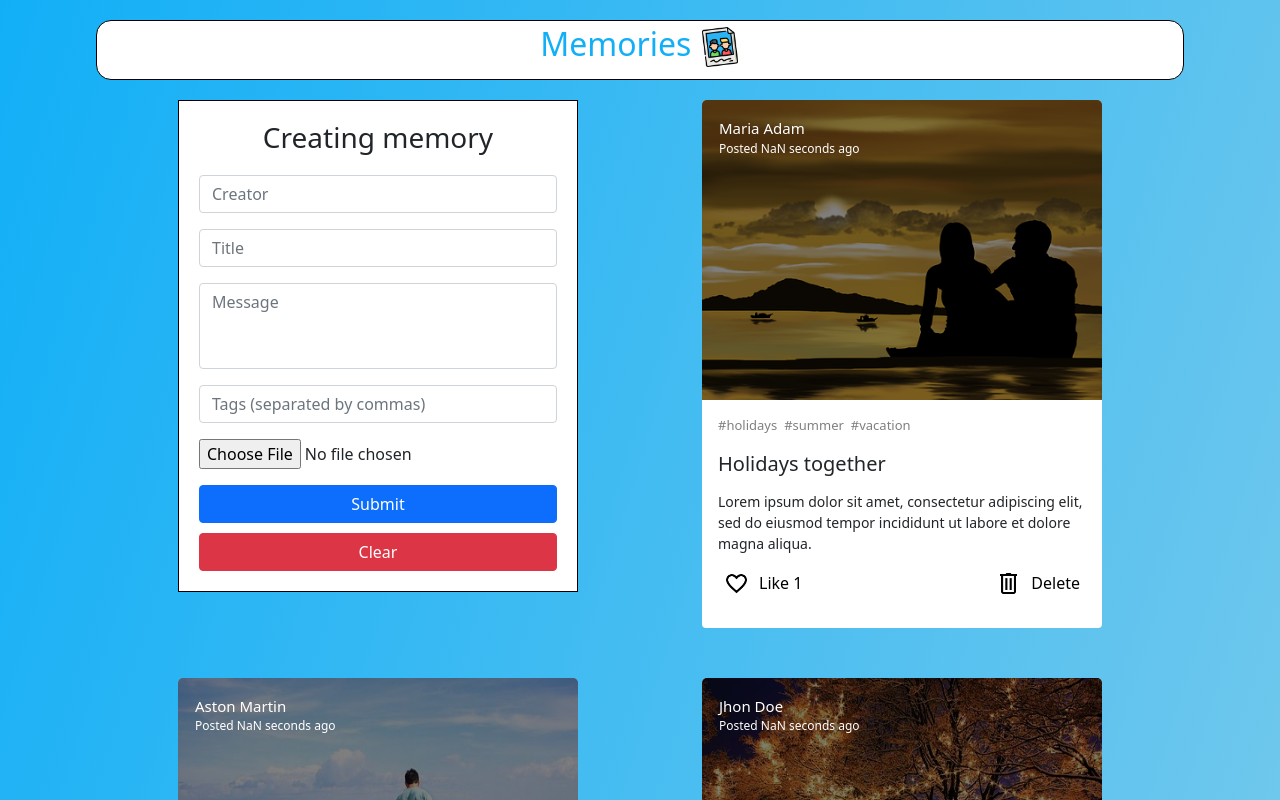
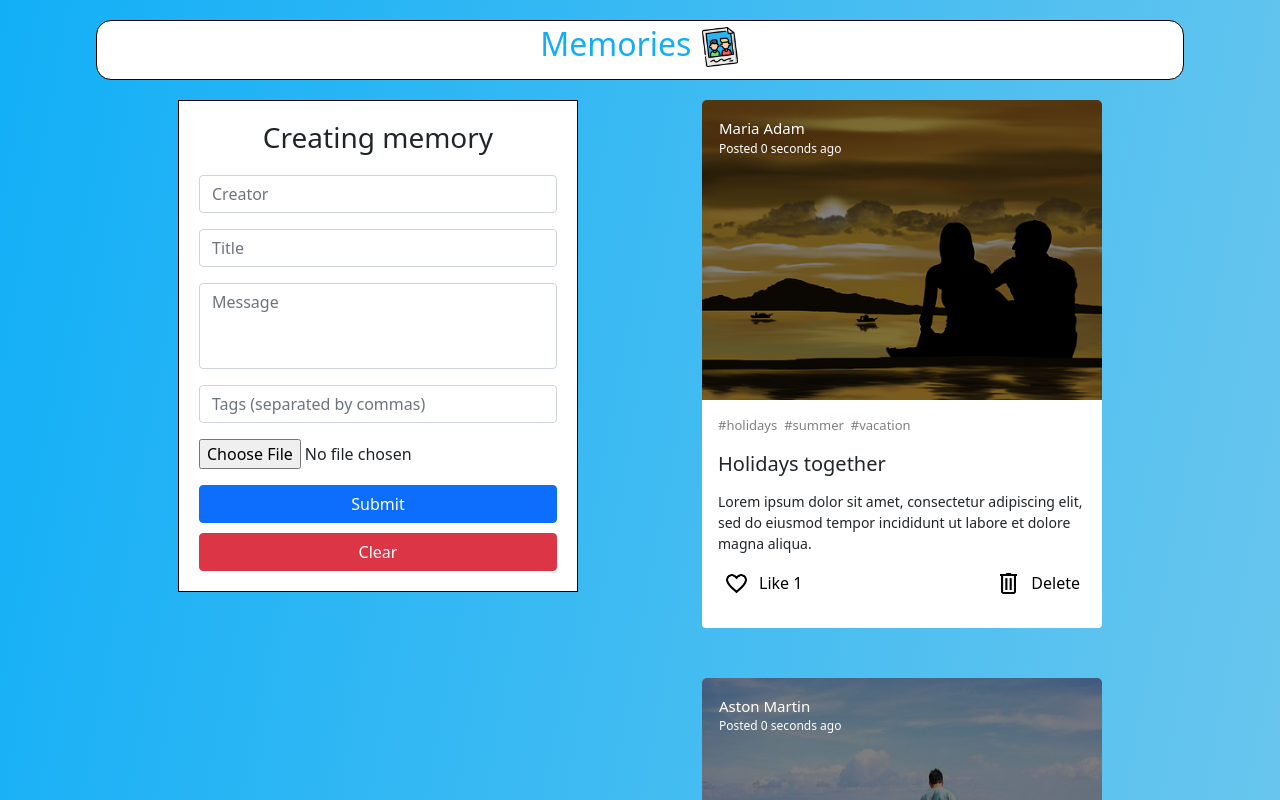
Before and after one commit to kaklimas/memories-react, a React (Create React App) app in the folder client/: page / in a window 1280 px wide. Shown: the top 800 px of the page. Built offline with nearby package versions, Linux system fonts and the light colour scheme.

Commit message:
trying to connect client with server

```diff
--- a/client/src/App.js
+++ b/client/src/App.js
@@ -1,13 +1,10 @@
 import React from "react";
 
-import Card from "./components/Card";
 import styled from "styled-components";
 import Form from "./components/Form";
-// sample imgs
-import beachImg from './img/beach.png'
-import dadsImg from './img/father.png'
-import christmasImg from './img/christmas.png'
+
 import memoriesImg from './img/memories.png'
+import CardBox from "./components/CardBox";
 
 
 const MergedDiv = styled.div`
@@ -39,49 +36,17 @@ const ContainerDiv = styled.div`
   padding-top:20px;
 `
 
-const beachCard = {
-  title: "Holidays together",
-  content: "Lorem ipsum dolor sit amet, consectetur adipiscing elit, sed do eiusmod tempor incididunt ut labore et dolore magna aliqua.",
-  creator: "Maria Adam",
-  tags: ["holidays", "summer", "vacation"],
-  src: beachImg,
-  date: new Date()
-}
-const dadsCard = {
-  title: "Summer with my kiddo",
-  content: "Lorem ipsum dolor sit amet, consectetur adipiscing elit, sed do eiusmod tempor incididunt ut labore et dolore magna aliqua.",
-  creator: "Aston Martin",
-  tags: ["holidays", "summer", "vacation"],
-  src:dadsImg,
-  date: new Date()
-}
-const christmasCard = {
-  title: "Ugly winter",
-  content: "Lorem ipsum dolor sit amet, consectetur adipiscing elit, sed do eiusmod tempor incididunt ut labore et dolore magna aliqua. ",
-  creator: "Jhon Doe",
-  tags: ["disaster", "winter", "ugly"],
-  src: christmasImg,
-  date: new Date()
-}
-
-const sampleCards = [beachCard, dadsCard, christmasCard, beachCard, dadsCard, christmasCard,
-  beachCard, dadsCard, christmasCard, beachCard, dadsCard, christmasCard]
 
 function App() {
-
-  const getCards = async () => {
-
-  }
 
   return (
     <ContainerDiv>
       <TitleDiv>
-      <h2>Memories <img src={memoriesImg} style={{height:40}}></img></h2>
-
+      <h2>Memories  <img src={memoriesImg} style={{height:40}}></img></h2>
       </TitleDiv>
       <MergedDiv>
         <Form />
-        {sampleCards.map(singleCard => <Card key={singleCard.creator} card={singleCard} />)}
+        <CardBox />
       </MergedDiv>
     </ContainerDiv>
   );
--- a/client/src/components/Card.jsx
+++ b/client/src/components/Card.jsx
@@ -39,7 +39,7 @@ function Card({card}) {
     if (minutesDiff > 0){
       return `Posted ${minutesDiff} minutes ago`
     }
-    return `Posted ${now.getSeconds - card.date.getSeconds} seconds ago`
+    return `Posted ${now.getSeconds() - card.date.getSeconds()} seconds ago`
   }
   const getTags = () => {
     return (card.tags.map(tag => <p>{`#${tag}`}</p>))
--- /dev/null
+++ b/client/src/components/CardBox.jsx
@@ -0,0 +1,50 @@
+import React from 'react'
+import axios from "axios";
+import NoCards from './NoCards';
+import Card from './Card'
+
+import beachImg from '../img/beach.png'
+import dadsImg from '../img/father.png'
+import christmasImg from '../img/christmas.png'
+
+const beachCard = {
+    title: "Holidays together",
+    content: "Lorem ipsum dolor sit amet, consectetur adipiscing elit, sed do eiusmod tempor incididunt ut labore et dolore magna aliqua.",
+    creator: "Maria Adam",
+    tags: ["holidays", "summer", "vacation"],
+    src: beachImg,
+    date: new Date()
+  }
+const dadsCard = {
+    title: "Summer with my kiddo",
+    content: "Lorem ipsum dolor sit amet, consectetur adipiscing elit, sed do eiusmod tempor incididunt ut labore et dolore magna aliqua.",
+    creator: "Aston Martin",
+    tags: ["holidays", "summer", "vacation"],
+    src:dadsImg,
+    date: new Date()
+}
+const christmasCard = {
+    title: "Ugly winter",
+    content: "Lorem ipsum dolor sit amet, consectetur adipiscing elit, sed do eiusmod tempor incididunt ut labore et dolore magna aliqua. ",
+    creator: "Jhon Doe",
+    tags: ["disaster", "winter", "ugly"],
+    src: christmasImg,
+    date: new Date()
+}
+
+const sampleCards = [beachCard, dadsCard, christmasCard, beachCard, dadsCard, christmasCard,
+            beachCard, dadsCard, christmasCard, beachCard, dadsCard, christmasCard]
+
+
+
+function CardBox() {
+    const serverPostsUrl = 'http://localhost:4000/app/posts'
+
+    return (
+    <div>
+        {sampleCards.length > 0 ? sampleCards.map(card => <Card key={card.creator} card={card}/>) : <NoCards />}
+    </div>
+  )
+}
+
+export default CardBox
--- /dev/null
+++ b/client/src/components/NoCards.jsx
@@ -0,0 +1,9 @@
+import React from 'react'
+
+function NoCards() {
+  return (
+    <div>Noone shared his memory yet (sadeg)</div>
+  )
+}
+
+export default NoCards
```
